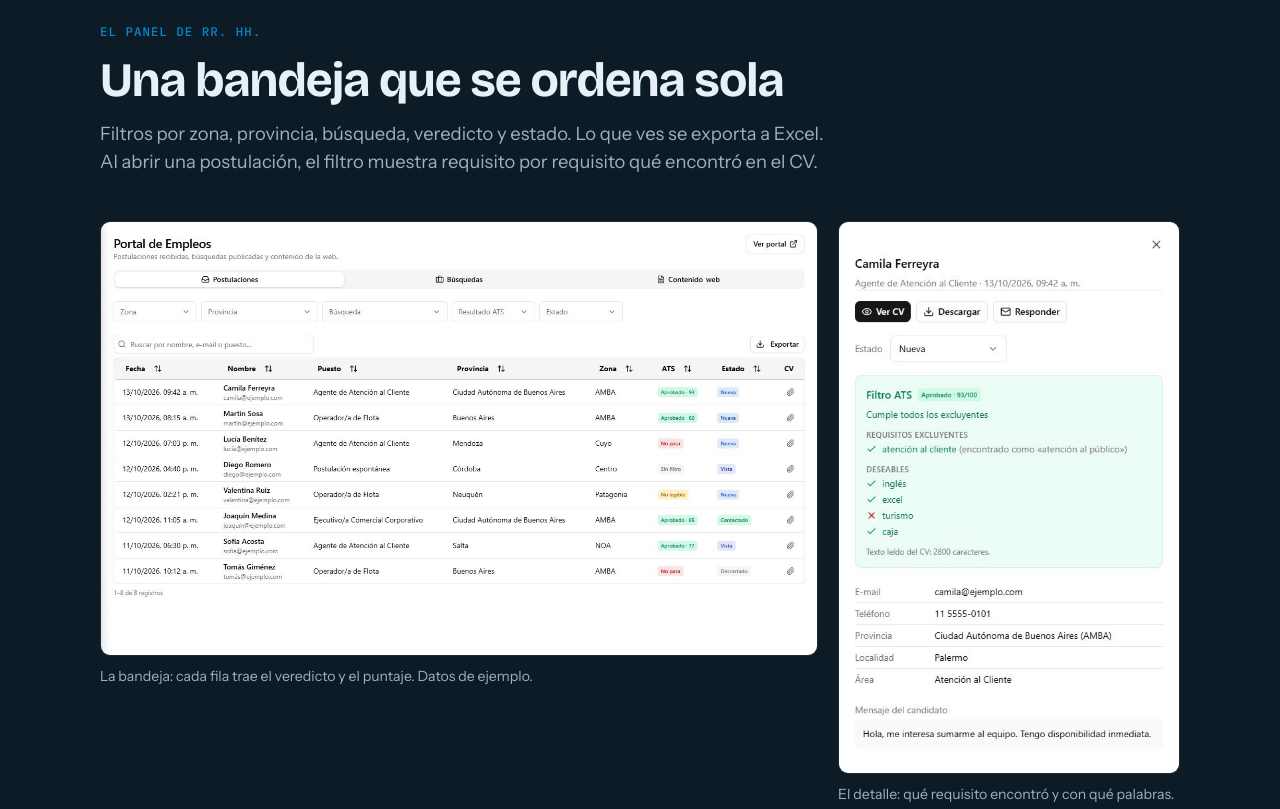
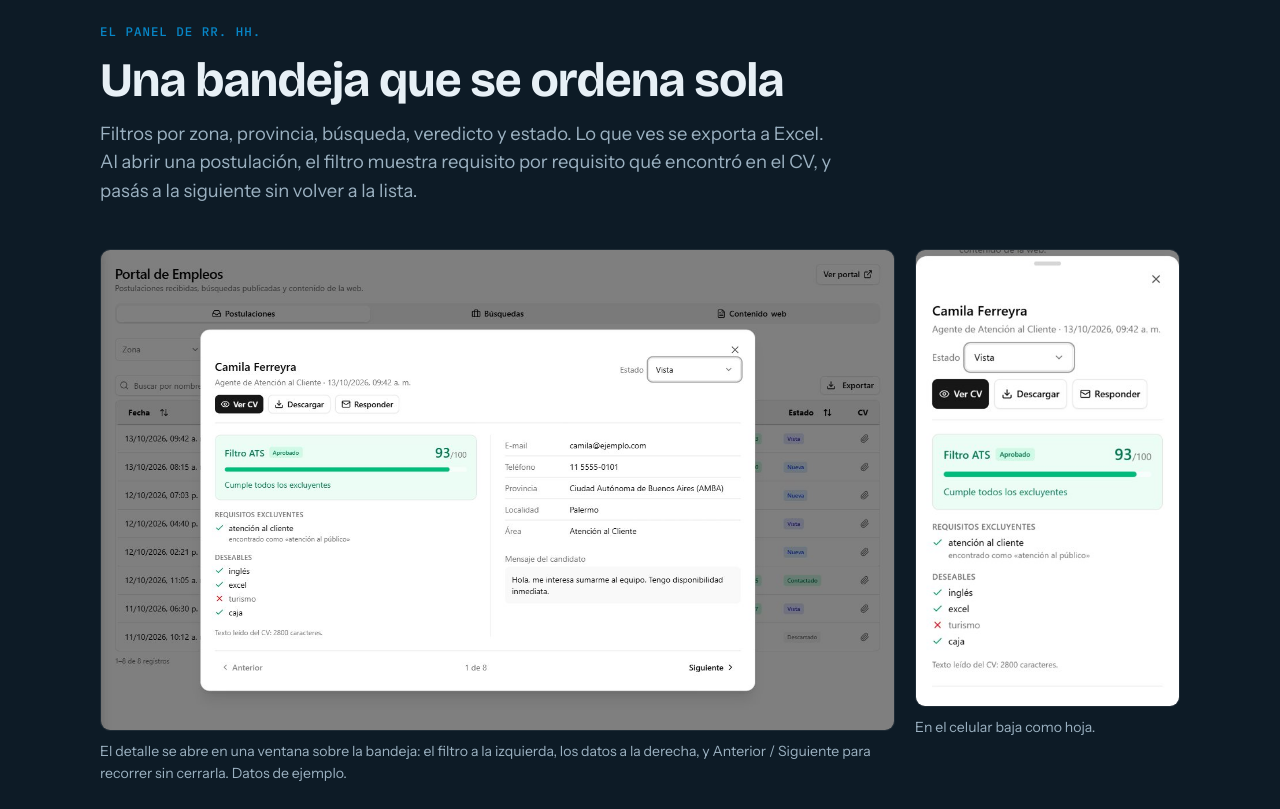
Before and after one commit to E1000iano/postula, a plain HTML site: page index.html in a window 1280 px wide. Shown: the part 2180-2989 px from the top of the page. Drawn offline with nearby package versions, Linux system fonts and the light colour scheme.

Commit message:
Panel: el detalle de la postulación en ventana flotante, con anterior/siguiente

```diff
--- a/index.html
+++ b/index.html
@@ -146,7 +146,7 @@ textarea:focus { outline: none; border-color: var(--sky); }
 .panel { background: var(--band); color: var(--band-fg); }
 .panel .eyebrow { color: var(--sky); }
 .panel .lede { color: var(--band-muted); }
-.shots { display: grid; grid-template-columns: minmax(0, 2.1fr) minmax(0, 1fr); gap: 20px; align-items: start; }
+.shots { display: grid; grid-template-columns: minmax(0, 3fr) minmax(0, 1fr); gap: 20px; align-items: start; }
 figure { margin: 0; display: grid; gap: 10px; min-width: 0; }
 figure img { display: block; width: 100%; height: auto; border-radius: var(--radius); border: 1px solid rgba(255,255,255,.08); }
 figcaption { font-size: 0.88rem; color: var(--band-muted); }
@@ -348,16 +348,16 @@ section[id], div[id] { scroll-margin-top: 80px; }
       <div class="sec-head">
         <span class="eyebrow">El panel de RR. HH.</span>
         <h2>Una bandeja que se ordena sola</h2>
-        <p class="lede">Filtros por zona, provincia, búsqueda, veredicto y estado. Lo que ves se exporta a Excel. Al abrir una postulación, el filtro muestra requisito por requisito qué encontró en el CV.</p>
+        <p class="lede">Filtros por zona, provincia, búsqueda, veredicto y estado. Lo que ves se exporta a Excel. Al abrir una postulación, el filtro muestra requisito por requisito qué encontró en el CV, y pasás a la siguiente sin volver a la lista.</p>
       </div>
       <div class="shots">
         <figure>
-          <img src="img/bandeja.jpg" width="1372" height="830" alt="Bandeja de postulaciones con columnas de fecha, nombre, puesto, provincia, zona, veredicto del filtro y estado">
-          <figcaption>La bandeja: cada fila trae el veredicto y el puntaje. Datos de ejemplo.</figcaption>
+          <img src="img/detalle-ventana.jpg" width="1372" height="830" alt="Bandeja de postulaciones con el detalle de una candidata abierto en una ventana flotante: filtro aprobado 93 sobre 100 a la izquierda y datos de contacto a la derecha">
+          <figcaption>El detalle se abre en una ventana sobre la bandeja: el filtro a la izquierda, los datos a la derecha, y Anterior / Siguiente para recorrer sin cerrarla. Datos de ejemplo.</figcaption>
         </figure>
         <figure>
-          <img src="img/detalle.jpg" width="512" height="830" alt="Detalle de una postulación con el filtro aprobado 93 sobre 100 y los requisitos encontrados">
-          <figcaption>El detalle: qué requisito encontró y con qué palabras.</figcaption>
+          <img src="img/detalle-mob.jpg" width="390" height="675" alt="El mismo detalle en el celular, como hoja que sube desde abajo">
+          <figcaption>En el celular baja como hoja.</figcaption>
         </figure>
       </div>
       <div class="zonas">
```
Also changed, not shown: img/bandeja.jpg (deleted), img/detalle-mob.jpg (added), img/detalle-ventana.jpg (added), img/detalle.jpg (deleted).
